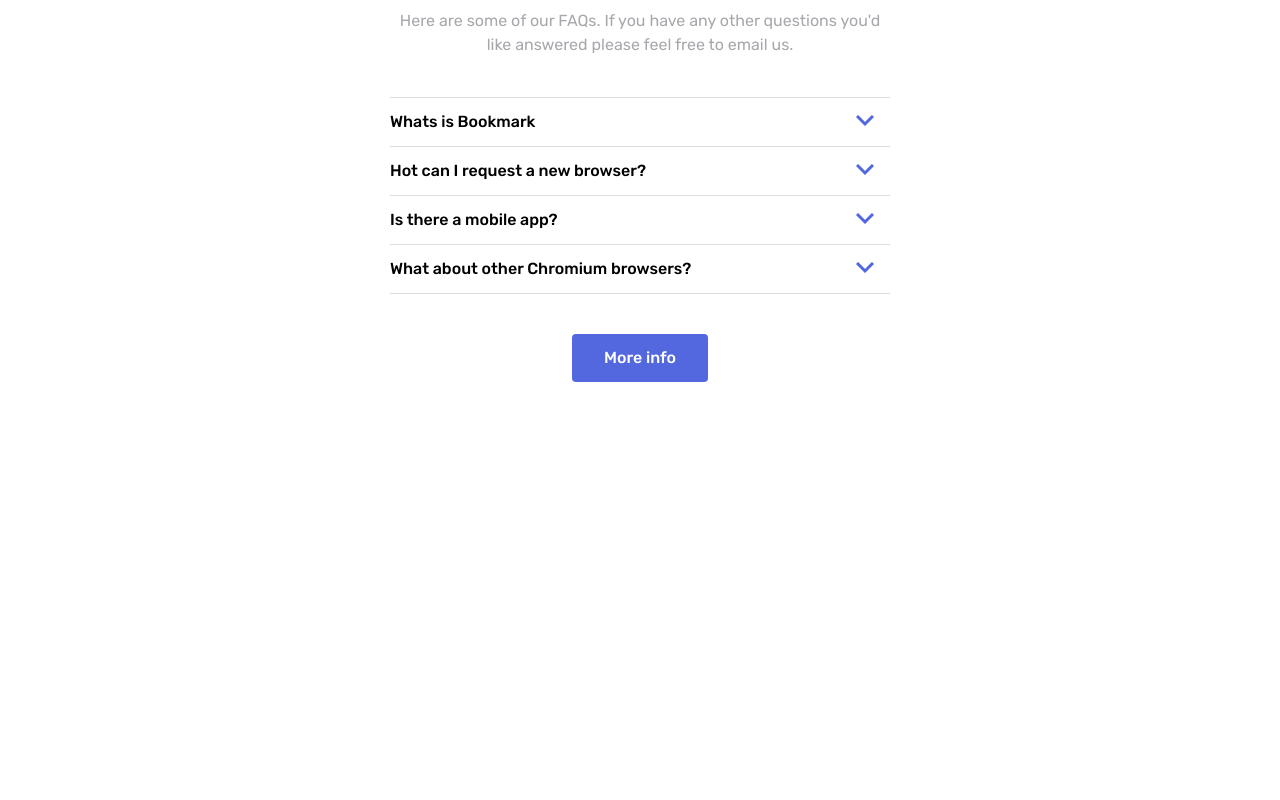
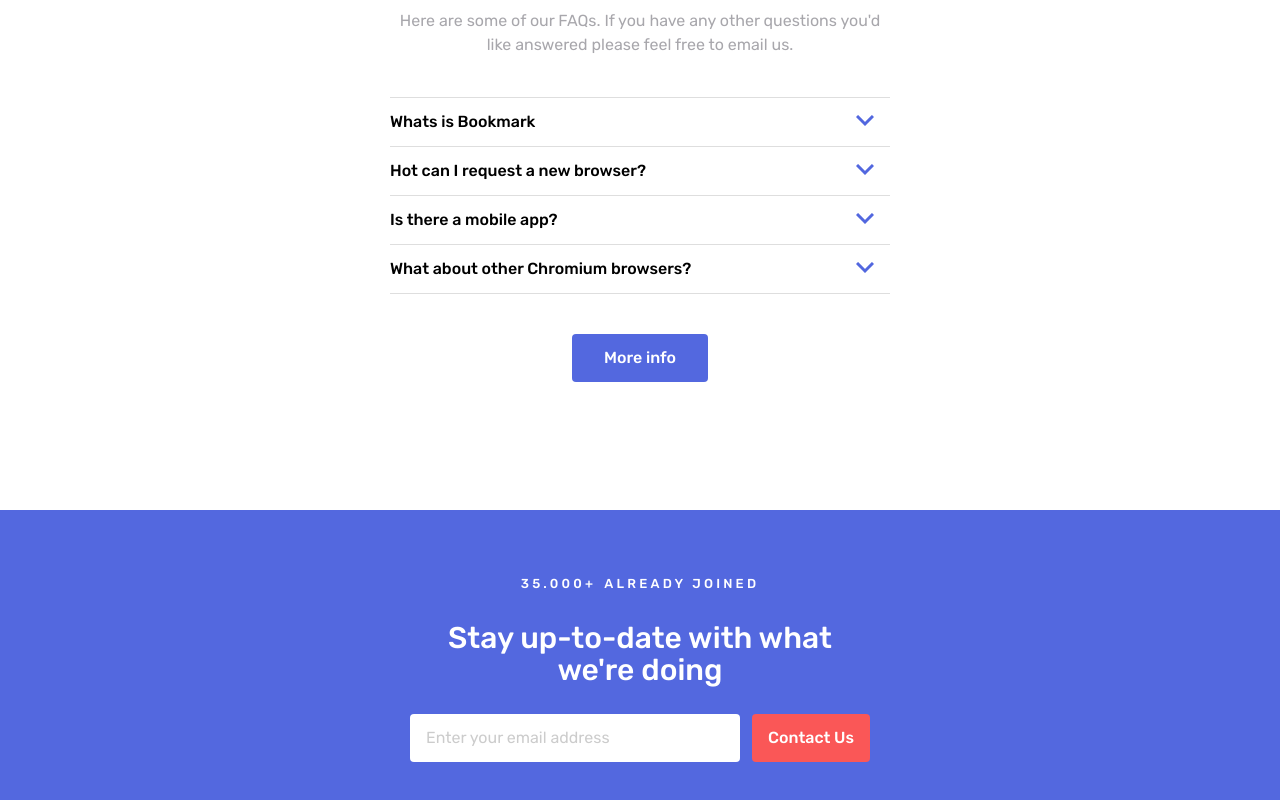
Before and after one commit to code-luanhs/bookmark, a React (Create React App) app: page / in a window 1280 px wide. Shown: the part 2351-3151 px from the top of the page. Before the commit the page ends 2797 px from the top, so only its background shows below. Built offline with nearby package versions, Linux system fonts and the light colour scheme.

Commit message:
feat: secao de contato

```diff
--- a/src/App.js
+++ b/src/App.js
@@ -3,6 +3,7 @@
 import Features from './components/Features';
 import Extensions from './components/Extensions';
 import Ask from './components/Ask';
+import Contact from './components/Contact';
 
 function App() {
   return (
@@ -12,6 +13,7 @@
       <Features />
       <Extensions />
       <Ask />
+      <Contact />
     </div>
   );
 }
--- /dev/null
+++ b/src/components/Contact/index.js
@@ -0,0 +1,30 @@
+function Contact() {
+  return (
+    <section className="bg-soft-blue mt-16">
+      <div className="max-w-container mx-auto py-16 text-center text-white">
+        <p className="tracking-[.2rem] text-[.813rem]">
+          35.000+
+          <strong className="font-medium inline-block ml-2">ALREADY JOINED</strong>
+        </p>
+        <h2 className="text-h2 max-w-[400px] mx-auto my-7">Stay up-to-date with what we're doing</h2>
+
+        <form className="flex items-center justify-center gap-3">
+          <input
+            type="name"
+            placeholder="Enter your email address"
+            className="bg-white rounded py-3 px-4 w-full max-w-[330px] text-[#ccc] placeholder:text-[#ccc] font-normal"
+            required
+          />
+          <button
+            onClick={(e) => e.preventDefault()}
+            className="bg-soft-red rounded py-3 px-4"
+          >
+            Contact Us
+            </button>
+        </form>
+      </div>
+    </section>
+  )
+}
+
+export default Contact;
```
